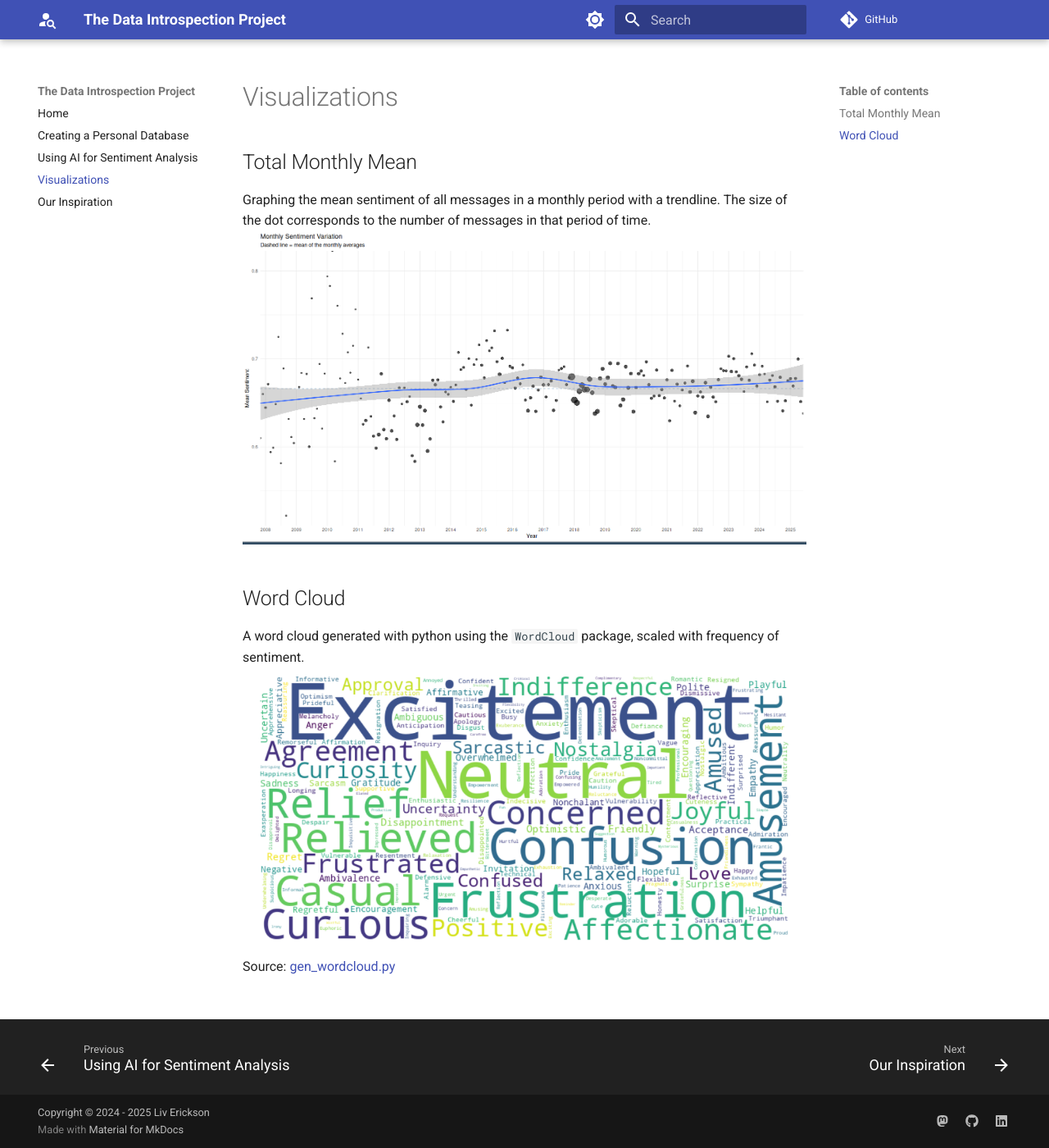
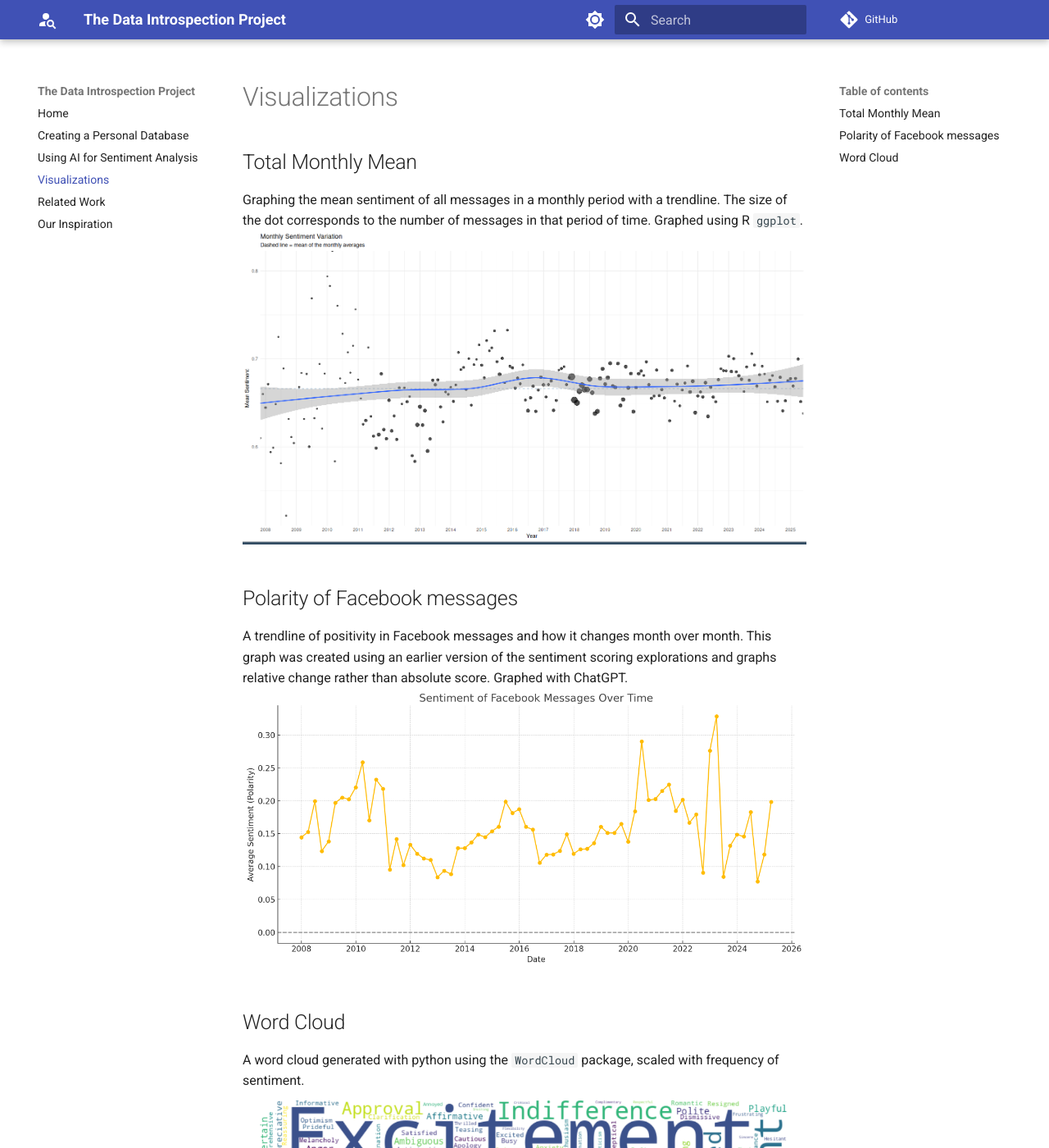
Before and after one commit to misslivirose/sentiment-visualization, an MkDocs documentation site: the page built from docs/visualizations.md, in a window 1280 px wide and 1400 px high. Shown: the whole window at 82% size. Built offline with MkDocs 1.6.1 and Material for MkDocs 9.7.7, drawn with Linux system fonts in a browser that asks for light colours; comment, search, counter and statistics services are not loaded.

Commit message:
update documentation

```diff
--- a/docs/visualizations.md
+++ b/docs/visualizations.md
@@ -2,8 +2,12 @@
 title: "Example Visualizations"
 ---
 ## Total Monthly Mean
-Graphing the mean sentiment of all messages in a monthly period with a trendline. The size of the dot corresponds to the number of messages in that period of time.
+Graphing the mean sentiment of all messages in a monthly period with a trendline. The size of the dot corresponds to the number of messages in that period of time. Graphed using R `ggplot`.
 ![graph showing dots of posts with mean sentiment over 18 years](img/monthly_with_trendline.png)
+
+## Polarity of Facebook messages
+A trendline of positivity in Facebook messages and how it changes month over month. This graph was created using an earlier version of the sentiment scoring explorations and graphs relative change rather than absolute score. Graphed with ChatGPT.
+![a graph showing average sentiment spikes](img/sentiment_over_time.png)
 
 ## Word Cloud
 A word cloud generated with python using the `WordCloud` package, scaled with frequency of sentiment.
--- a/mkdocs.yml
+++ b/mkdocs.yml
@@ -5,6 +5,7 @@ nav:
   - Creating a Personal Database: personal-database.md
   - Using AI for Sentiment Analysis: local-agent.md
   - Visualizations: visualizations.md
+  - Related Work: related-work.md
   - Our Inspiration: projects-we-love.md
 theme:
   name: material
```
Also changed, not shown: docs/local-agent.md (+1 -1 lines), docs/personal-database.md (+8 -0 lines), docs/related-work.md (added, +16 -0 lines), docs/img/memory_cache.png (added), docs/img/sentiment_over_time.png (added), 1 other file.
